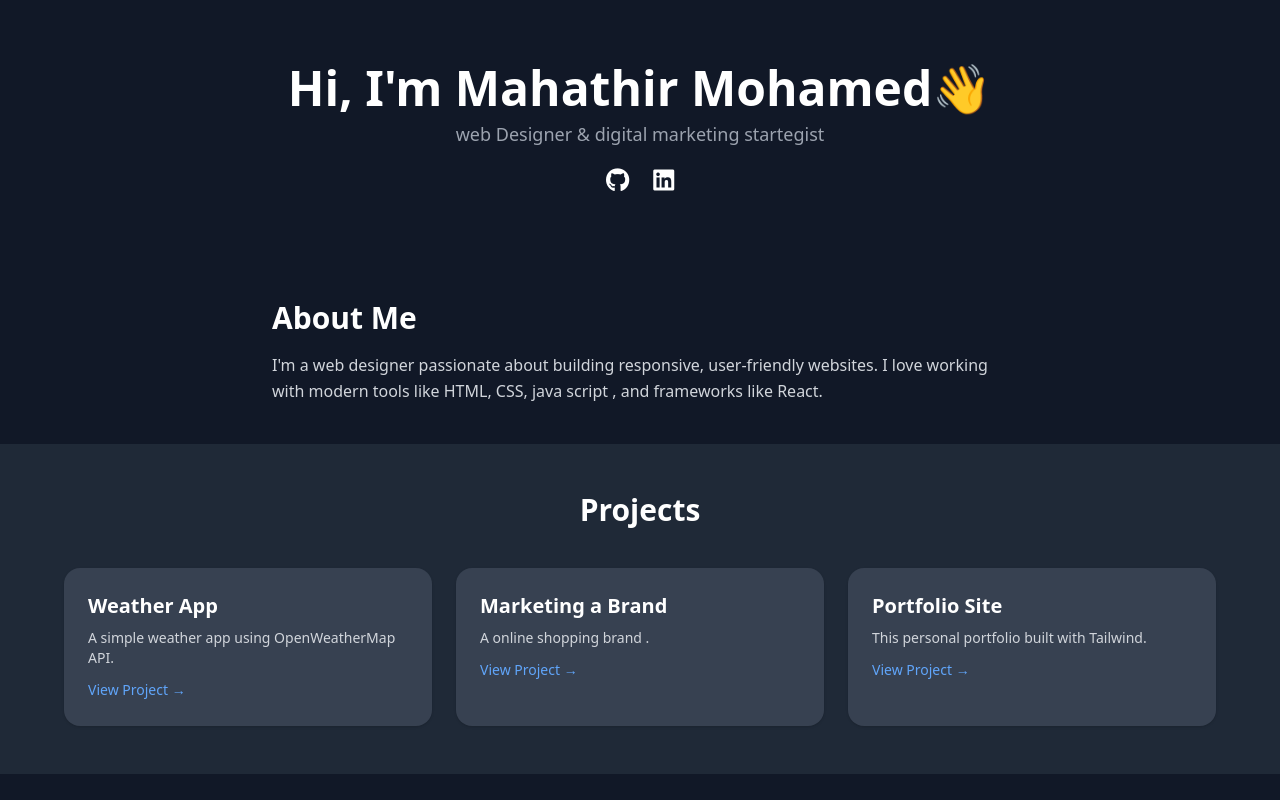
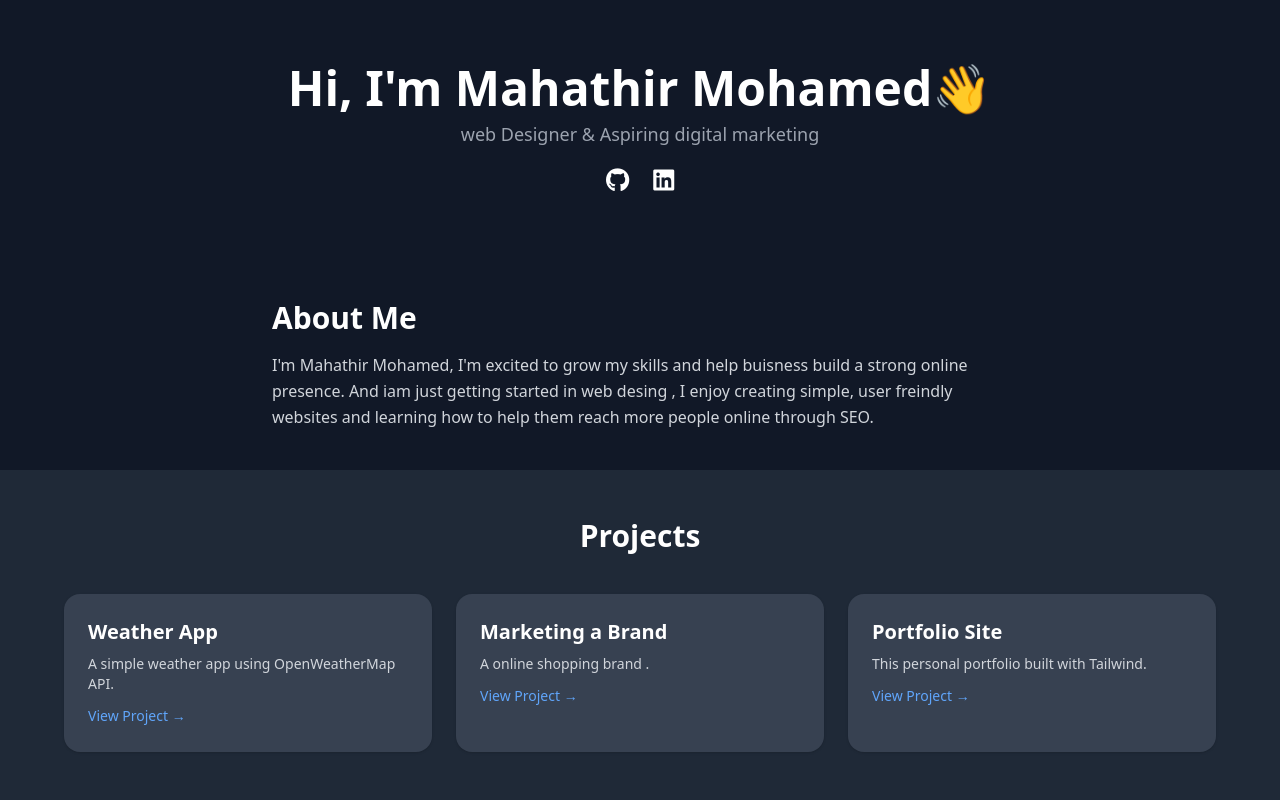
Before and after one commit to mahathir00/portfolio-index.html, a plain HTML site: page index.html in a window 1280 px wide. Shown: the top 800 px of the page. Drawn offline with nearby package versions, Linux system fonts and the light colour scheme.

Commit message:
Update index.html

```diff
--- a/index.html
+++ b/index.html
@@ -11,7 +11,7 @@
     <!-- Hero Section -->
     <section class="text-center py-16 px-4">
       <h1 class="text-4xl md:text-5xl font-bold">Hi, I'm Mahathir Mohamed👋</h1>
-      <p class="text-gray-400 mt-2 text-lg">web Designer & digital marketing startegist</p>
+      <p class="text-gray-400 mt-2 text-lg">web Designer & Aspiring digital marketing</p>
       <div class="mt-4 flex justify-center gap-6 text-2xl">
         <a href="https://github.com/" class="hover:text-gray-300" target="_blank"><i class="fab fa-github"></i></a>
         <a href="https://linkedin.com/" class="hover:text-gray-300" target="_blank"><i class="fab fa-linkedin"></i></a>
@@ -22,8 +22,8 @@
     <section class="max-w-3xl mx-auto px-4 py-10">
       <h2 class="text-3xl font-semibold mb-4">About Me</h2>
       <p class="text-gray-300">
-        I'm a web designer passionate about building responsive, user-friendly websites.
-        I love working with modern tools like HTML, CSS, java script , and frameworks like React.
+        I'm Mahathir Mohamed, I'm excited to grow my skills and help buisness build a strong online presence.
+        And iam just getting started in web desing , I enjoy creating simple, user freindly websites and learning how to help them reach more people online through SEO.
       </p>
     </section>
 
```
